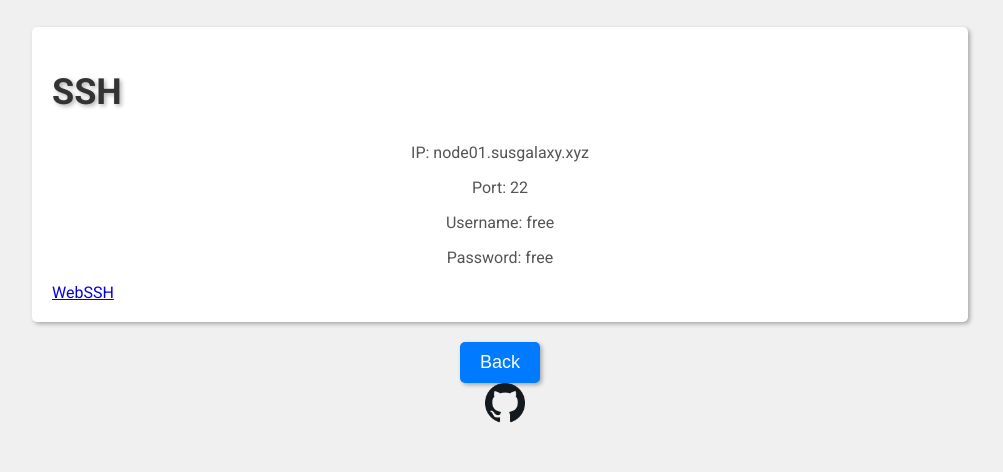
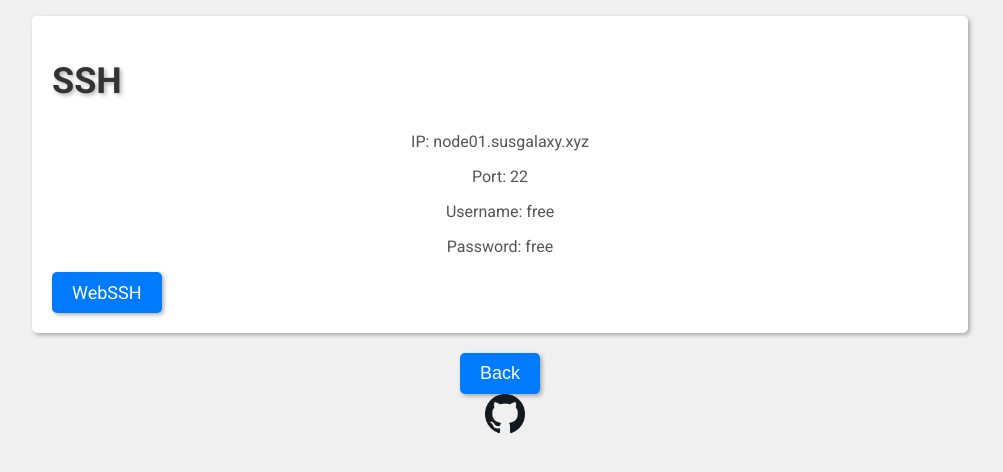
Before and after one commit to SLXUniverse/free-vps, a plain HTML site: page node1.html in a window 1280 px wide. Shown: the part 266-738 px from the top of the page, without its empty margins (140-1143 px from the left). Drawn offline with Linux system fonts and the light colour scheme.

Commit message:
Update node1.html

```diff
--- a/node1.html
+++ b/node1.html
@@ -25,6 +25,20 @@
       color: #333;
       text-shadow: 2px 2px 4px rgba(0, 0, 0, 0.3);
       margin-bottom: 30px;
+    }
+
+    .btn {
+      display: inline-block;
+      padding: 10px 20px;
+      font-size: 18px;
+      text-align: center;
+      background-color: #007BFF;
+      color: #fff;
+      border: none;
+      border-radius: 5px;
+      cursor: pointer;
+      text-decoration: none;
+      box-shadow: 2px 2px 4px rgba(0, 0, 0, 0.3);
     }
 
     p {
```
